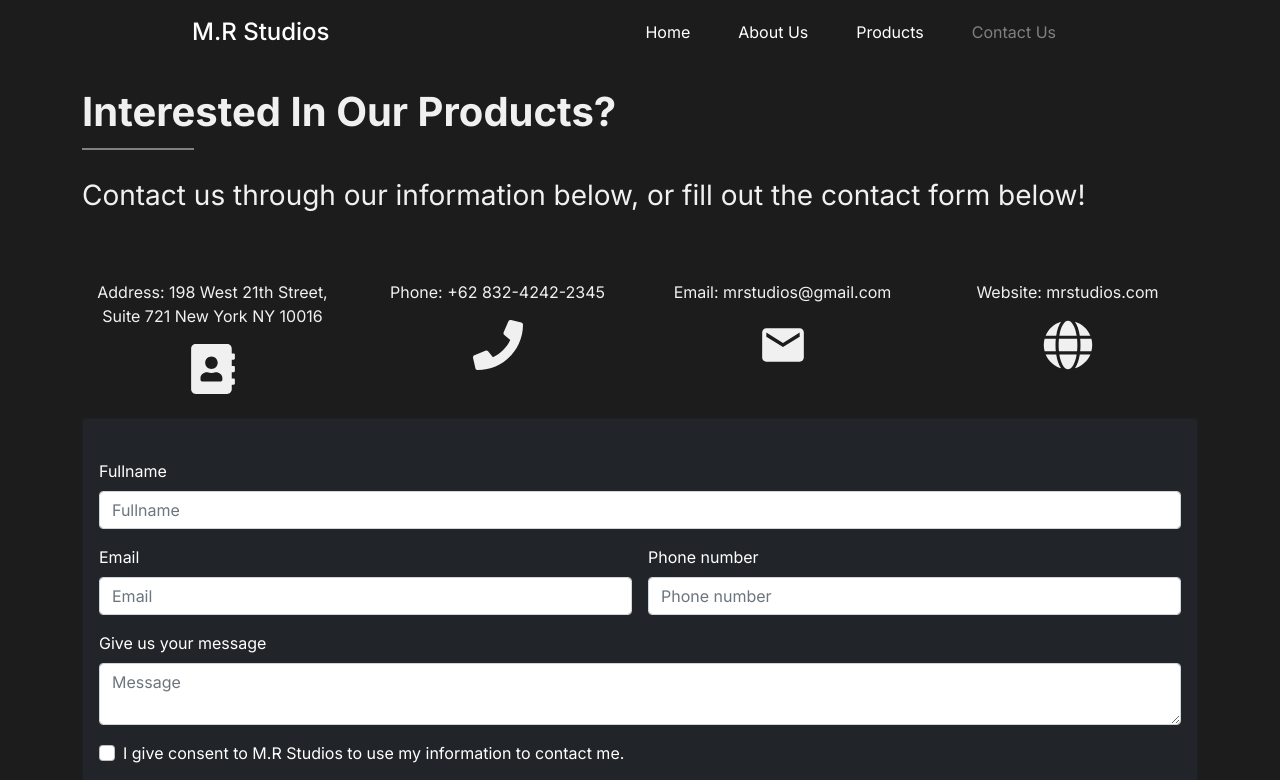
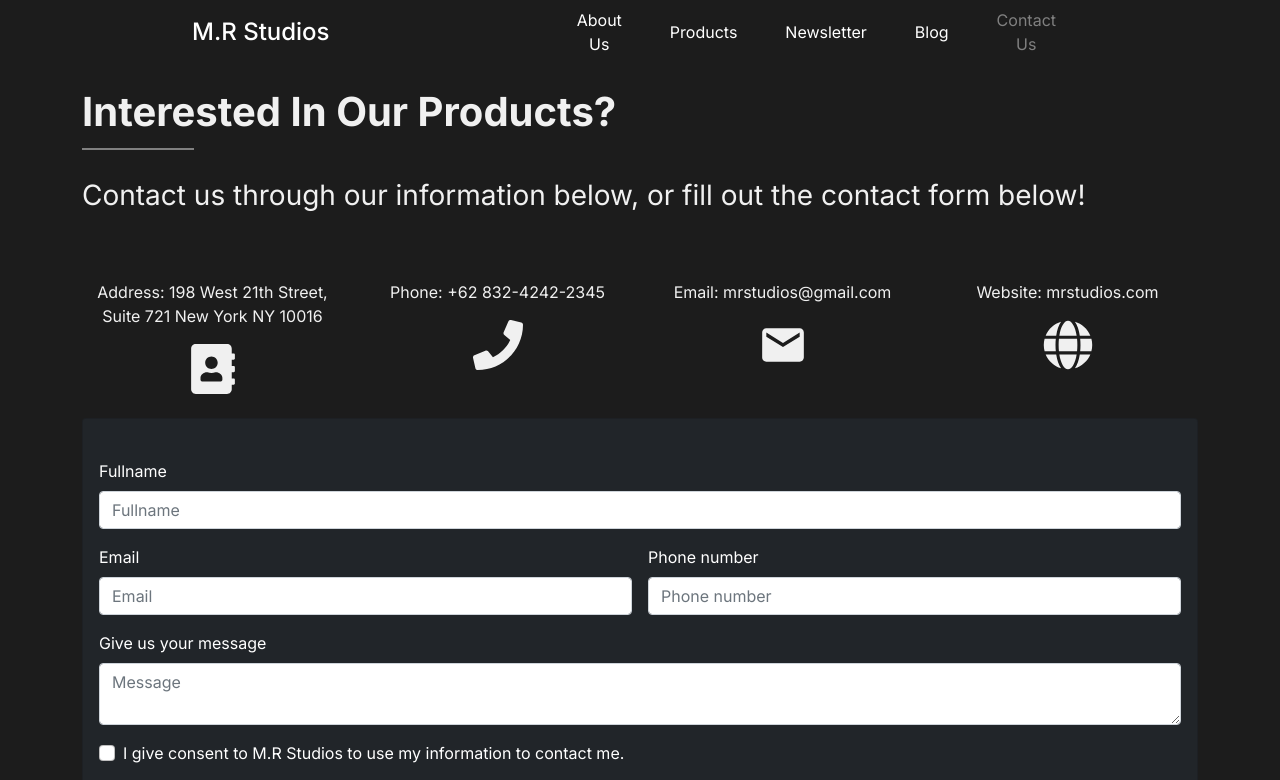
Before and after one commit to russellotniel/mrstudios, a Gatsby site: page /contact in a window 1280 px wide. Shown: the top 780 px of the page. Built offline with nearby package versions, Linux system fonts and the light colour scheme; Gatsby itself is replaced by a stand-in of ours.

Commit message:
edit navbar

```diff
--- a/src/components/Navbar.js
+++ b/src/components/Navbar.js
@@ -37,6 +37,22 @@ const Navbar = () => {
             Products
           </Link>
           <Link
+            to="/newsletter"
+            className="nav-link"
+            activeClassName="active-link"
+            onClick={() => setShow(false)}
+          >
+            Newsletter
+          </Link>
+          <Link
+            to="/blog"
+            className="nav-link"
+            activeClassName="active-link"
+            onClick={() => setShow(false)}
+          >
+            Blog
+          </Link>
+          <Link
             to="/contact"
             className="nav-link"
             activeClassName="active-link"
```
